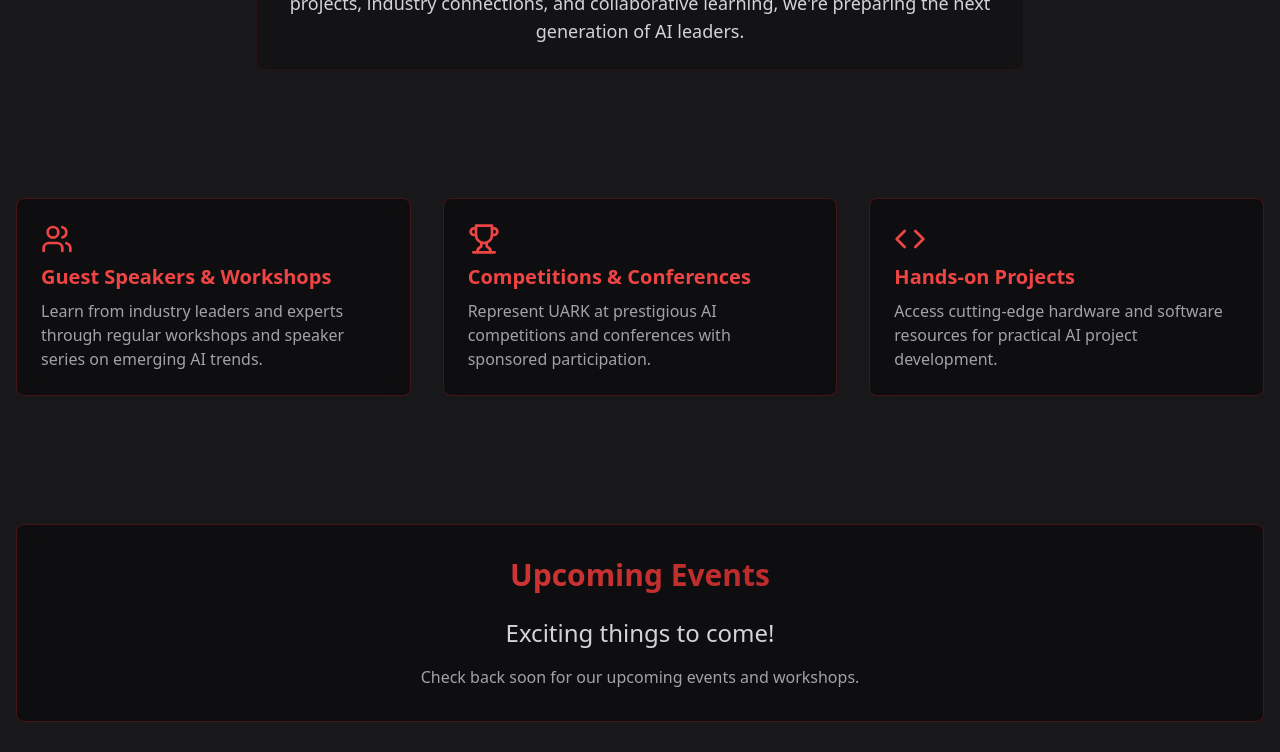
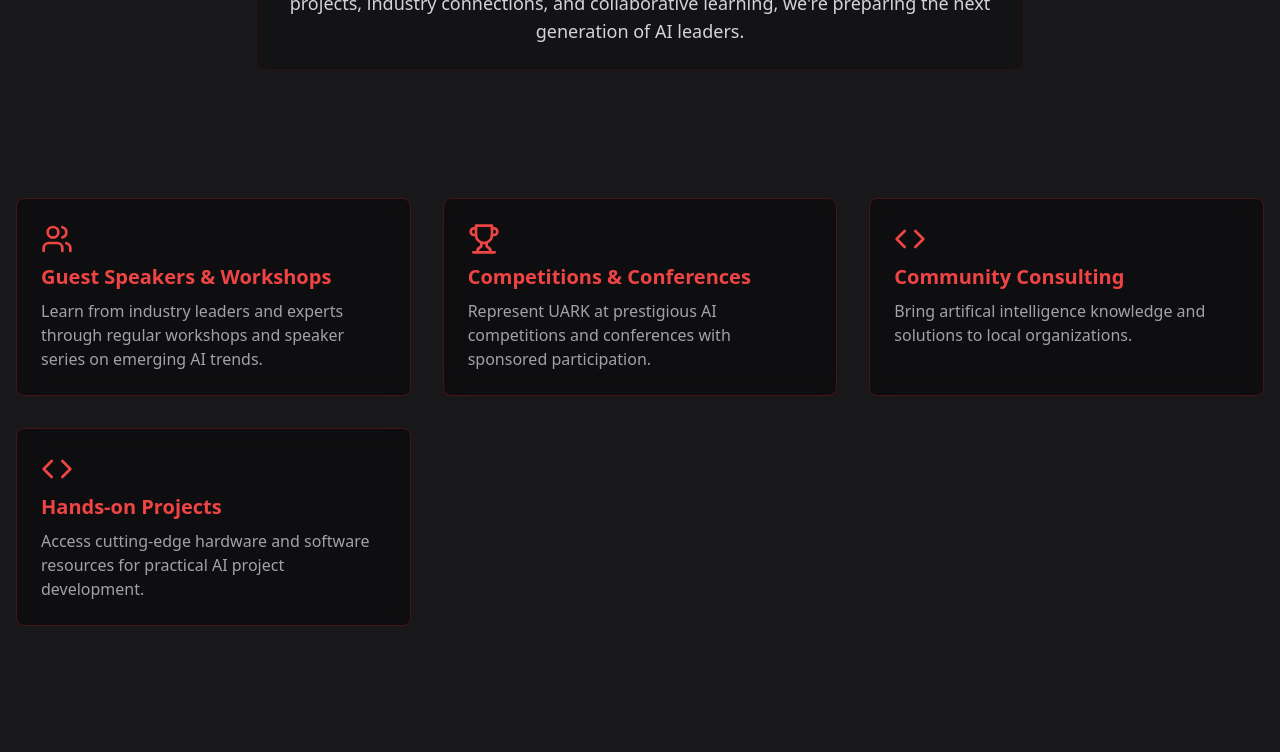
Before and after one commit to srbutler1/ai-foundry, a React (Vite) app: page / in a window 1280 px wide. Shown: the part 880-1632 px from the top of the page. Built offline with nearby package versions, Linux system fonts and the light colour scheme.

Commit message:
Community Consulting Section

```diff
--- a/src/App.jsx
+++ b/src/App.jsx
@@ -72,6 +72,14 @@ function App() {
               <h3 className="text-xl font-bold text-red-500 mb-2">Competitions & Conferences</h3>
               <p className="text-zinc-400">
                 Represent UARK at prestigious AI competitions and conferences with sponsored participation.
+              </p>
+            </div>
+
+            <div className="bg-black/40 border border-red-900/50 backdrop-blur-md hover:border-red-500/50 transition-all duration-300 p-6 rounded-lg">
+              <Code className="h-8 w-8 text-red-500 mb-2" />
+              <h3 className="text-xl font-bold text-red-500 mb-2">Community Consulting</h3>
+              <p className="text-zinc-400">
+                Bring artifical intelligence knowledge and solutions to local organizations.
               </p>
             </div>
 
```
